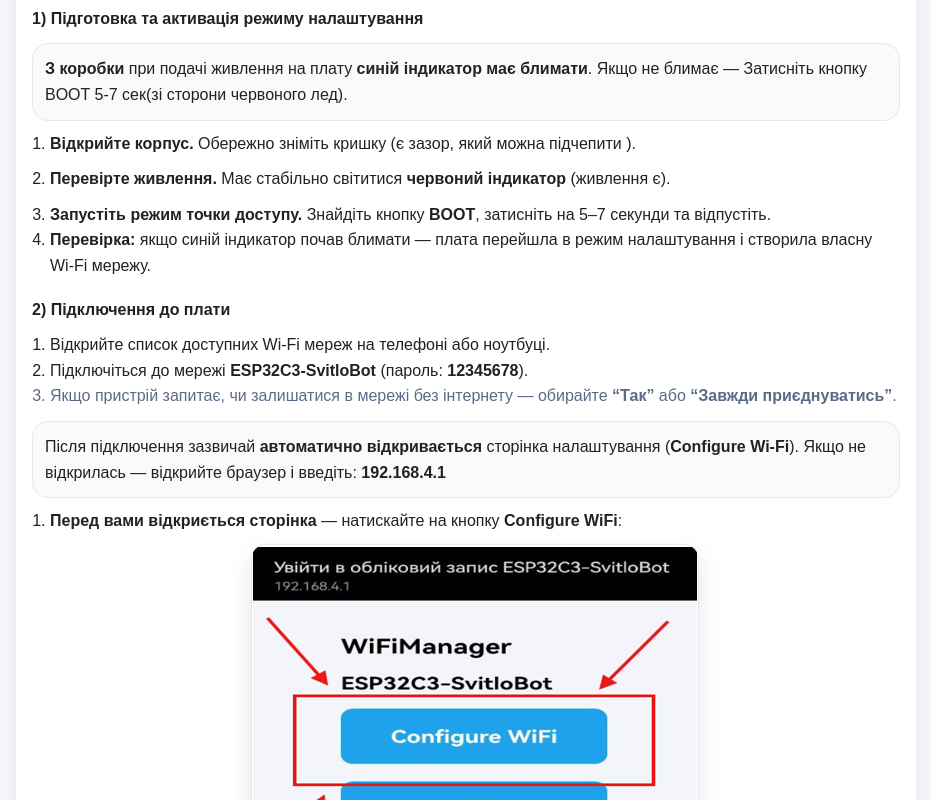
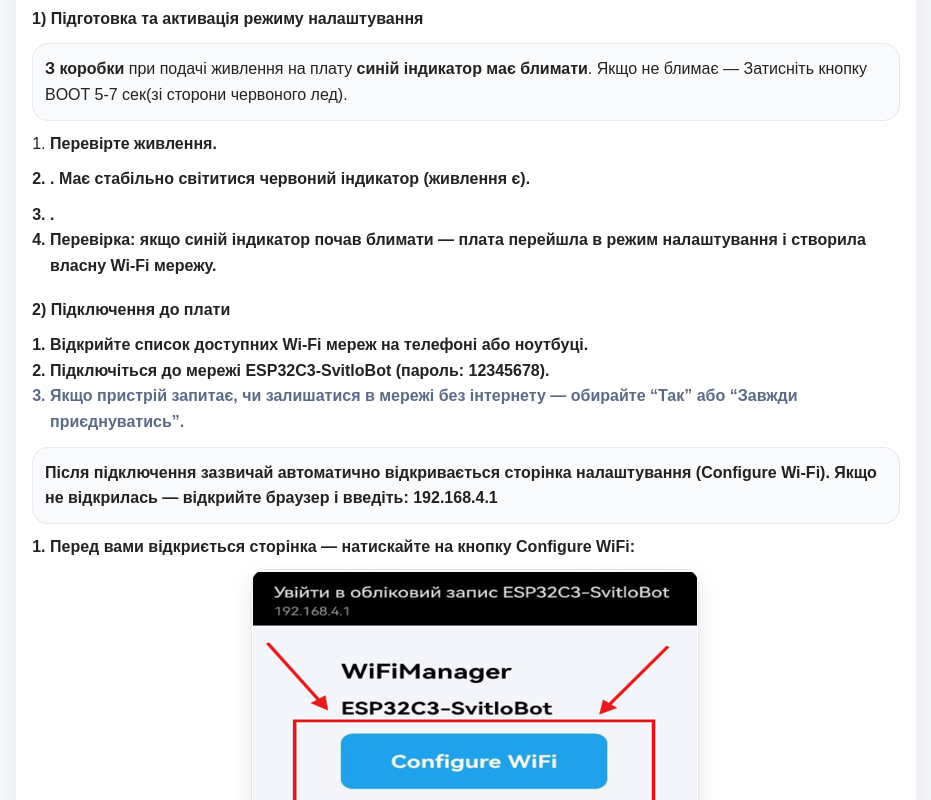
Before and after one commit to ubiref/instruction-index.html, a plain HTML site: page svitlobot.html in a window 1280 px wide. Shown: the part 2040-2840 px from the top of the page, without its empty margins (174-1105 px from the left). Drawn offline with Linux system fonts and the light colour scheme.

Commit message:
Update svitlobot.html

```diff
--- a/svitlobot.html
+++ b/svitlobot.html
@@ -226,19 +226,19 @@
   </div>
 
   <ol class="sb-ol">
-    <li><b>Відкрийте корпус.</b> Обережно зніміть кришку (є зазор, який можна підчепити ).</li>
+    <li><b>Перевірте живлення.</li>
   </ol>
 
 
 
   <ol class="sb-ol" start="2">
-    <li><b>Перевірте живлення.</b> Має стабільно світитися <b>червоний індикатор</b> (живлення є).</li>
+    <li><b>.</b> Має стабільно світитися <b>червоний індикатор</b> (живлення є).</li>
   </ol>
 
 
 
   <ol class="sb-ol" start="3">
-    <li><b>Запустіть режим точки доступу.</b> Знайдіть кнопку <b>BOOT</b>, затисніть на 5–7 секунди та відпустіть.</li>
+    <li><b>.</li>
     <li><b>Перевірка:</b> якщо синій індикатор почав блимати — плата перейшла в режим налаштування і створила власну Wi‑Fi мережу.</li>
   </ol>
 
```
